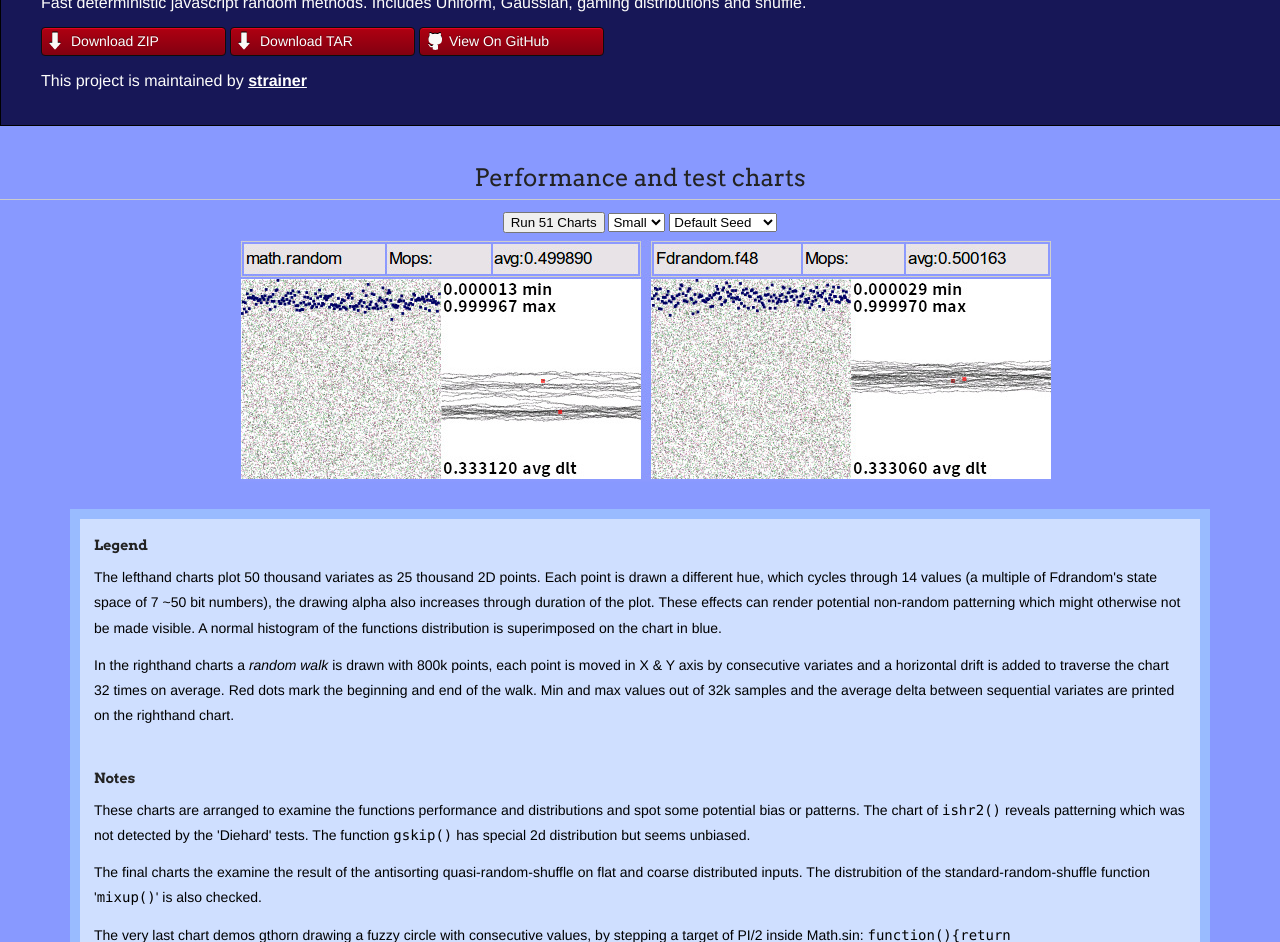
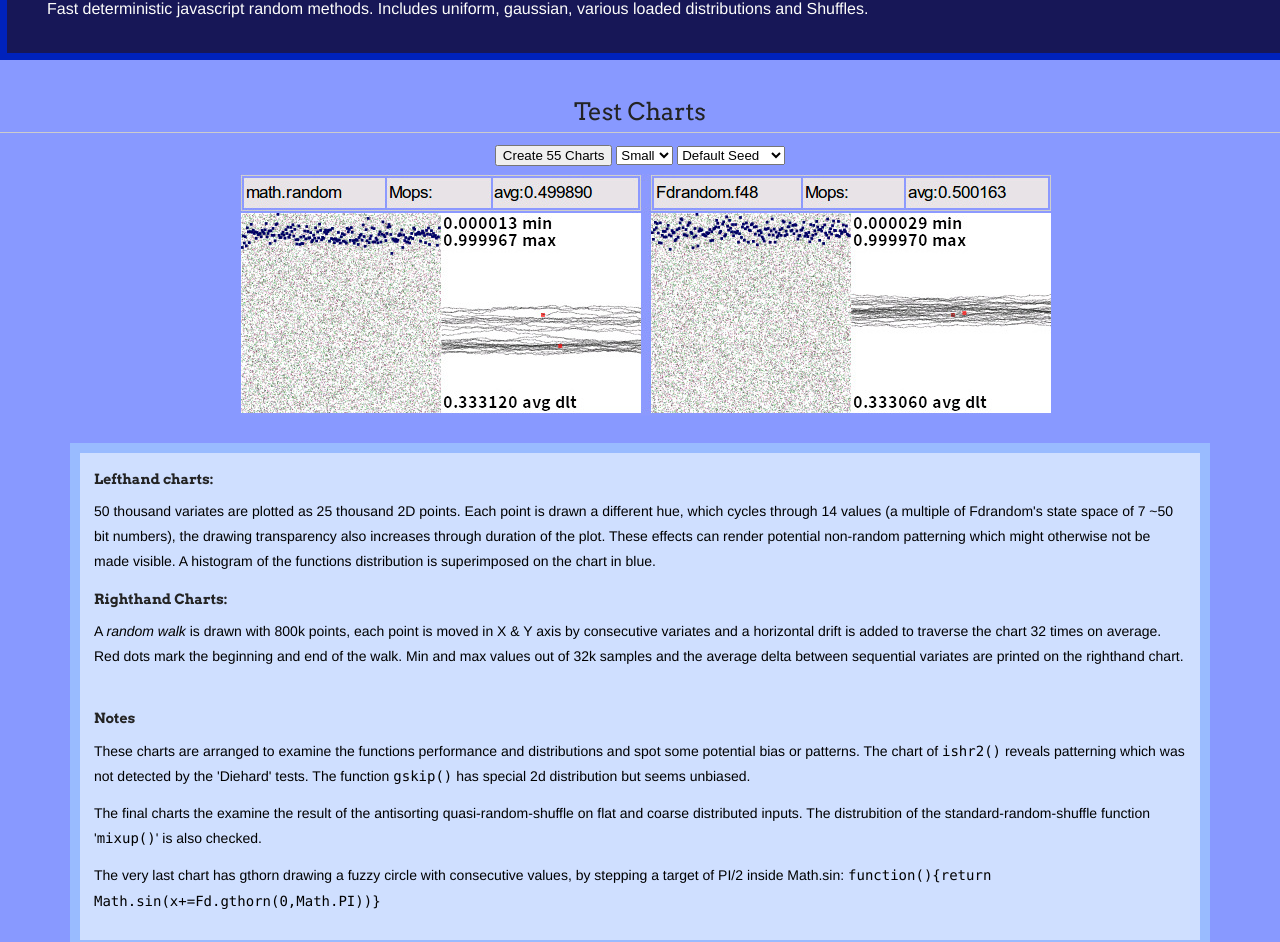
Before and after one commit to strainer/Fdrandom.js, a plain HTML site: page index.html in a window 1280 px wide. Shown: the part 74-1016 px from the top of the page. Drawn offline with Linux system fonts and the light colour scheme.

Commit message:
test page arrangement and wording

```diff
--- a/index.html
+++ b/index.html
@@ -25,26 +25,20 @@
     <div class="wrapper">
       <header>
         <h1 class="header">Fdrandom.js</h1>
-        <p class="header">Fast deterministic javascript random methods. Includes Uniform, Gaussian, gaming distributions and shuffle.</p>
+        <p class="header">Fast deterministic javascript random methods. Includes uniform, gaussian, various loaded distributions and Shuffles.</p>
 
         <ul>
-          <li class="download"><a class="buttons" href="https://github.com/strainer/Fdrandom.js/zipball/master">Download ZIP</a></li>
-          <li class="download"><a class="buttons" href="https://github.com/strainer/Fdrandom.js/tarball/master">Download TAR</a></li>
           <li><a class="buttons github" href="https://github.com/strainer/Fdrandom.js">View&nbsp;On&nbsp;GitHub</a></li>
         </ul>
-
-        <p class="header">This project is maintained by <a class="header name" href="https://github.com/strainer">strainer</a></p>
-
-
       </header>
       <section>
         <h2>
-<a id="distribution-graphs-and-benchmarks" class="anchor" href="#distribution-graphs-and-benchmarks" aria-hidden="true"><span class="octicon octicon-link"></span></a>Performance and test charts</h2>
+<a id="distribution-graphs-and-benchmarks" class="anchor" href="#distribution-graphs-and-benchmarks" aria-hidden="true"><span class="octicon octicon-link"></span></a>Test Charts</h2>
 
 
 <div id="dash" style="text-align:center; margin:0px auto; width:100%;">
 
-  <button onclick="gogo()">Run 51 Charts</button>
+  <button onclick="gogo()">Create 55 Charts</button>
 
   <select id="selectedsize">
 		<option value="small">Small</option>
@@ -65,18 +59,18 @@
 </div>
 </div>
 <div id="legend">
-<h4>Legend</h4>
-<p>The lefthand charts plot 50 thousand variates as 25 thousand 2D points. Each point is drawn a different hue, which cycles through 14 values (a multiple of Fdrandom's state space of 7 ~50 bit numbers), the drawing alpha also increases through duration of the plot. These effects can render potential non-random patterning which might otherwise not be made visible. A normal histogram of the functions distribution is superimposed on the chart in blue.</p>
-<p>In the righthand charts a <em>random walk</em> is drawn with 800k points, each point is moved in X & Y axis by consecutive variates and a horizontal drift is added to traverse the chart 32 times on average. Red dots mark the beginning and end of the walk. Min and max values out of 32k samples and the average delta between sequential variates are printed on the righthand chart.</p>
+<h4>Lefthand charts:</h4>
+<p>50 thousand variates are plotted as 25 thousand 2D points. Each point is drawn a different hue, which cycles through 14 values (a multiple of Fdrandom's state space of 7 ~50 bit numbers), the drawing transparency also increases through duration of the plot. These effects can render potential non-random patterning which might otherwise not be made visible. A histogram of the functions distribution is superimposed on the chart in blue.</p>
+<h4>Righthand Charts:</h4>
+<p>A <em>random walk</em> is drawn with 800k points, each point is moved in X & Y axis by consecutive variates and a horizontal drift is added to traverse the chart 32 times on average. Red dots mark the beginning and end of the walk. Min and max values out of 32k samples and the average delta between sequential variates are printed on the righthand chart.</p>
 <br><h4>Notes</h4>
 <p>These charts are arranged to examine the functions performance and distributions and spot some potential bias or patterns. The chart of <code>ishr2()</code> reveals patterning which was not detected by the 'Diehard' tests. The function <code>gskip()</code> has special 2d distribution but seems unbiased.</p>
 <p>The final charts the examine the result of the antisorting quasi-random-shuffle on flat and coarse distributed inputs. The distrubition of the standard-random-shuffle function '<code>mixup()</code>' is also checked.</p>
-<p>The very last chart demos gthorn drawing a fuzzy circle with consecutive values, by stepping a target of PI/2 inside Math.sin: <code> function(){return Math.sin(x+=Fd.gthorn(0,Math.PI))}</code></p>
-<br><h4>Contact</h4><p>If you encounter faults in this page on a modern browser send an issue to: <a href="https://github.com/strainer/Fdrandom.js/issues">github.com/strainer/Fdrandom.js/issues</a> to help out thanks. </p>
+<p>The very last chart has gthorn drawing a fuzzy circle with consecutive values, by stepping a target of PI/2 inside Math.sin: <code> function(){return Math.sin(x+=Fd.gthorn(0,Math.PI))}</code></p>
 </div>
       </section>
       <footer>
-        <small>Hosted on <a href="https://pages.github.com">GitHub Pages</a> using custom theme</small>
+        This project is maintained by <a href="https://github.com/strainer">strainer</a> on <a href="https://pages.github.com">GitHub Pages</a>
       </footer>
     </div>
     <!--[if !IE]><script>fixScale(document);</script><![endif]-->
--- a/stylesheets/styles.css
+++ b/stylesheets/styles.css
@@ -216,7 +216,7 @@ header {
 	background-color: #171757;
 	color: #FDFDFB;
   width:100%;
-	border: 1px solid #000;
+	border: 7px solid #02b;
 	padding: 14px 0px 20px 0px;
 	margin: 0px auto;
 	-webkit-font-smoothing: antialiased;
@@ -257,13 +257,16 @@ header ul {
 }
 
 header li {
+  position:absolute;
+  top:2em;
+  right:1em;
   list-style-type: none;
   width:170px;
   height:15px;
   margin-bottom: 12px;
   margin-right: 4px; line-height: 1em;
   padding: 6px 6px 6px 7px;
-  float:left;
+
 
   background: #AF0011;
   background: -moz-linear-gradient(top, #AF0011 0%, #820011 100%);
```
Also changed, not shown: params.json (deleted, +0 -1 lines). Lines whose indentation alone changed are shown as unchanged.
